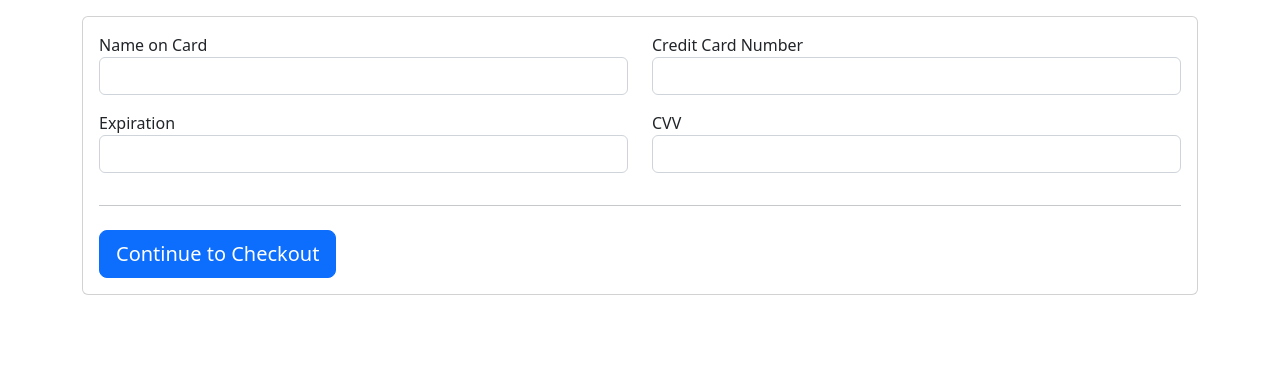
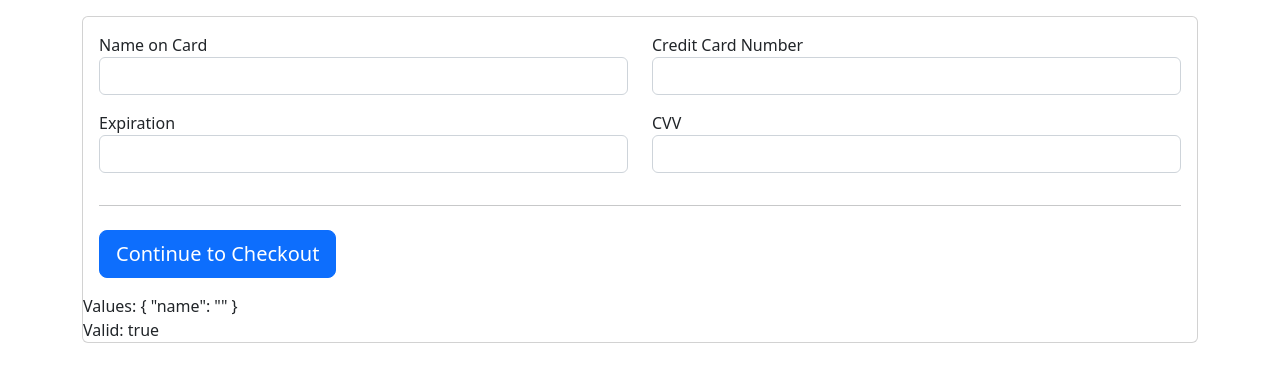
Before and after one commit to Umme-hanii/credit-card, an Angular app: page / in a window 1280 px wide. Shown: the top 382 px of the page. Built offline with nearby package versions, Linux system fonts and the light colour scheme.

Commit message:
Form Groups and Controls, Binding a Form

```diff
--- a/src/app/app.component.html
+++ b/src/app/app.component.html
@@ -1,10 +1,10 @@
 <div class="container">
   <div class="card mt-3">
-    <form class="card-body">
+    <form class="card-body" [formGroup]="ccForm">
       <div class="row">
         <div class="col-md-6 mb-3">
           <label>Name on Card</label>
-          <input type="text" class="form-control">
+          <input type="text" class="form-control" formControlName="name">
         </div>
         <div class="col-md-6 mb-3">
           <label>Credit Card Number</label>
@@ -24,5 +24,7 @@
       <hr class="mb-4">
       <button class="btn btn-primary btn-lg btn-block" type="submti">Continue to Checkout</button>
     </form>
+    <div>Values: {{ ccForm.value |  json }}</div>
+    <div>Valid: {{ ccForm.valid }}</div>
   </div>
 </div>
--- a/src/app/app.component.ts
+++ b/src/app/app.component.ts
@@ -1,4 +1,5 @@
 import { Component } from '@angular/core';
+import { FormControl, FormGroup } from '@angular/forms';
 
 @Component({
   selector: 'app-root',
@@ -6,5 +7,7 @@ import { Component } from '@angular/core';
   styleUrls: ['./app.component.css']
 })
 export class AppComponent {
-  title = 'credit-card';
+  ccForm = new FormGroup({
+    name: new FormControl('')
+  })
 }
--- a/src/app/app.module.ts
+++ b/src/app/app.module.ts
@@ -1,5 +1,6 @@
 import { NgModule } from '@angular/core';
 import { BrowserModule } from '@angular/platform-browser';
+import { ReactiveFormsModule } from '@angular/forms';
 
 import { AppComponent } from './app.component';
 
@@ -8,7 +9,8 @@ import { AppComponent } from './app.component';
     AppComponent
   ],
   imports: [
-    BrowserModule
+    BrowserModule,
+    ReactiveFormsModule
   ],
   providers: [],
   bootstrap: [AppComponent]
```
